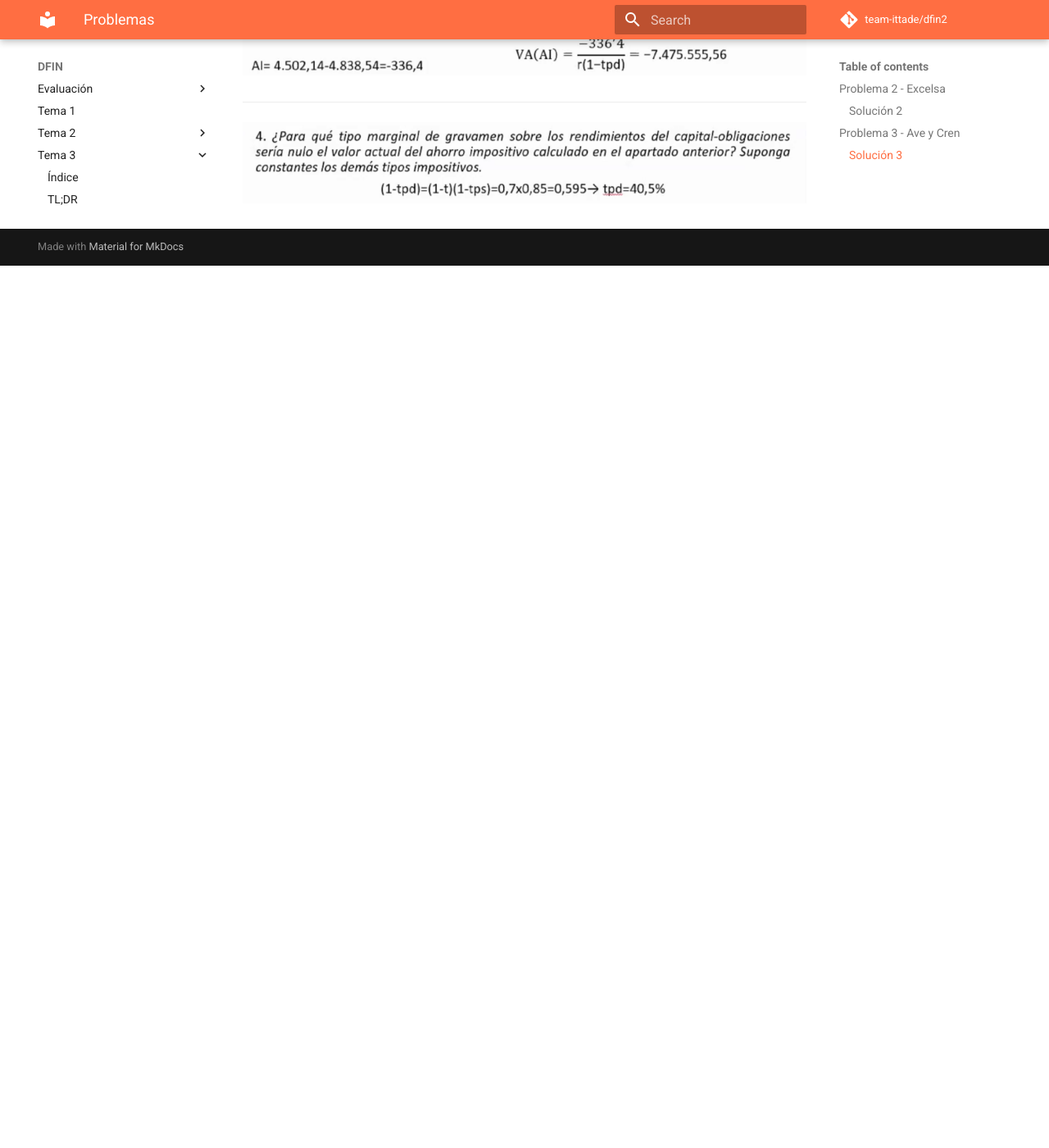
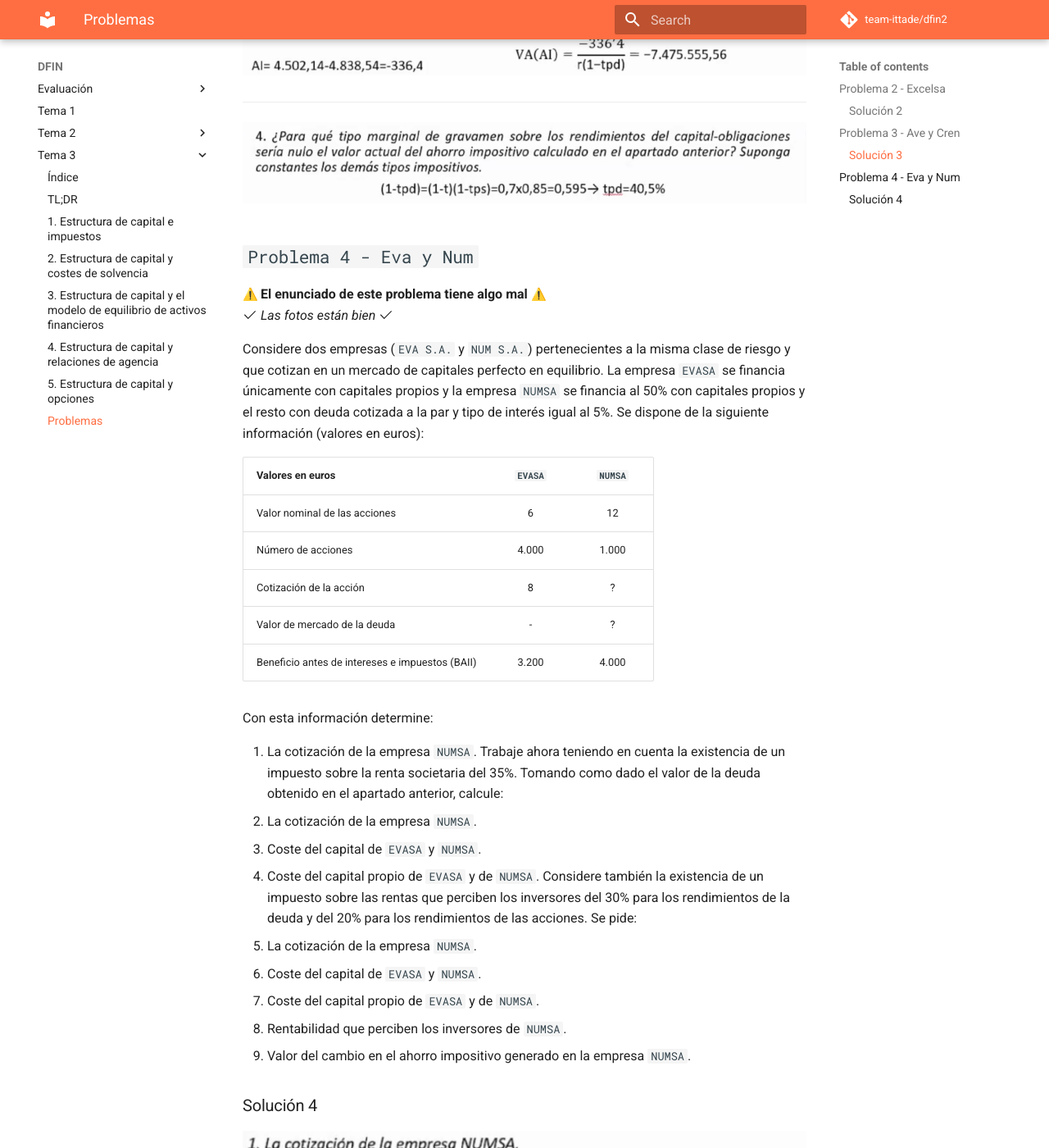
Before and after one commit to team-ittade/dfin2, an MkDocs documentation site: the page built from docs/tema-3/problemas.md, in a window 1280 px wide and 1400 px high, scrolled down 4212 px. Shown: the whole window at 82% size. Built offline with MkDocs 1.6.1 and Material for MkDocs 9.7.7, drawn with Linux system fonts in a browser that asks for light colours; emoji names are drawn with the system emoji font; comment, search, counter and statistics services are not loaded; before the commit the page ends 4536 px from its top, so only the background shows below that.

Commit message:
2021-03-11 - problema 4

```diff
--- a/docs/tema-3/problemas.md
+++ b/docs/tema-3/problemas.md
@@ -28,14 +28,14 @@
 
 De la lectura de un reciente boletín económico-financiero se desprende la siguiente información respecto a las empresas AVE y CREN que pertenecen a la misma clase de riesgo:
 
-|Valores en euros|AVE|CREN|
-|--|:--:|:--:|
-|Valor nominal de la acción|500|500|
-|Número de acciones|17.000|13.000|
-|Cotización de la acción|3.125|2.125|
-|Valor de mercado de las obligaciones|-|23.200.000|
-|Tipo de interés nominal de las obligaciones|-|0'10|
-|Beneficio neto antes de impuestos|8.500.000|5.812.000|
+| Valores en euros                            |    AVE    |    CREN    |
+| ------------------------------------------- | :-------: | :--------: |
+| Valor nominal de la acción                  |    500    |    500     |
+| Número de acciones                          |  17.000   |   13.000   |
+| Cotización de la acción                     |   3.125   |   2.125    |
+| Valor de mercado de las obligaciones        |     -     | 23.200.000 |
+| Tipo de interés nominal de las obligaciones |     -     |    0'10    |
+| Beneficio neto antes de impuestos           | 8.500.000 | 5.812.000  |
 
 También se sabe que el tipo de gravamen en el impuesto de sociedades es el 30%, y que los tipos sobre los rendimientos del capital-acciones y del capital-obligaciones en el impuesto sobre la renta son, respectivamente, el 15% y el 55%. El beneficio se reparte íntegramente en forma de dividendos y que las obligaciones cotizan a la par. A la vista de tal información, se pide:
 
@@ -61,3 +61,42 @@
 <hr>
 
 ![img](../images/tema-3/problemas/3/4.png)
+
+## `Problema 4 - Eva y Num`
+
+:warning: **El enunciado de este problema tiene algo mal** :warning:<br>
+:octicons-check-24: *Las fotos están bien* :octicons-check-24:
+
+Considere dos empresas (`EVA S.A.` y `NUM S.A.`) pertenecientes a la misma clase de riesgo y que cotizan en un mercado de capitales perfecto en equilibrio. La empresa `EVASA` se financia únicamente con capitales propios y la empresa `NUMSA` se financia al 50% con capitales propios y el resto con deuda cotizada a la par y tipo de interés igual al 5%. Se dispone de la siguiente información (valores en euros):
+
+| Valores en euros                                | `EVASA` | `NUMSA` |
+| ----------------------------------------------- | :-----: | :-----: |
+| Valor nominal de las acciones                   |    6    |   12    |
+| Número de acciones                              |  4.000  |  1.000  |
+| Cotización de la acción                         |    8    |    ?    |
+| Valor de mercado de la deuda                    |    -    |    ?    |
+| Beneficio antes de intereses e impuestos (BAII) |  3.200  |  4.000  |
+
+Con esta información determine:
+
+1. La cotización de la empresa `NUMSA`. Trabaje ahora teniendo en cuenta la existencia de un impuesto sobre la renta societaria del 35%. Tomando como dado el valor de la deuda obtenido en el apartado anterior, calcule:
+2. La cotización de la empresa `NUMSA`.
+3. Coste del capital de `EVASA` y `NUMSA`.
+4. Coste del capital propio de `EVASA` y de `NUMSA`. Considere también la existencia de un impuesto sobre las rentas que perciben los inversores del 30% para los rendimientos de la deuda y del 20% para los rendimientos de las acciones. Se pide:
+5. La cotización de la empresa `NUMSA`.
+6. Coste del capital de `EVASA` y `NUMSA`.
+7. Coste del capital propio de `EVASA` y de `NUMSA`.
+8. Rentabilidad que perciben los inversores de `NUMSA`.
+9. Valor del cambio en el ahorro impositivo generado en la empresa `NUMSA`.
+
+### Solución 4
+
+![img](../images/tema-3/problemas/4/1-2-3.png)
+
+<hr>
+
+![img](../images/tema-3/problemas/4/4-5-6.png)
+
+<br>
+
+![img](../images/tema-3/problemas/4/7-8-9.png)
```
Also changed, not shown: docs/tema-3/3.1.md (+79 -79 lines), docs/images/tema-3/problemas/4/1-2-3.png (added), docs/images/tema-3/problemas/4/4-5-6.png (added), docs/images/tema-3/problemas/4/7-8-9.png (added).
